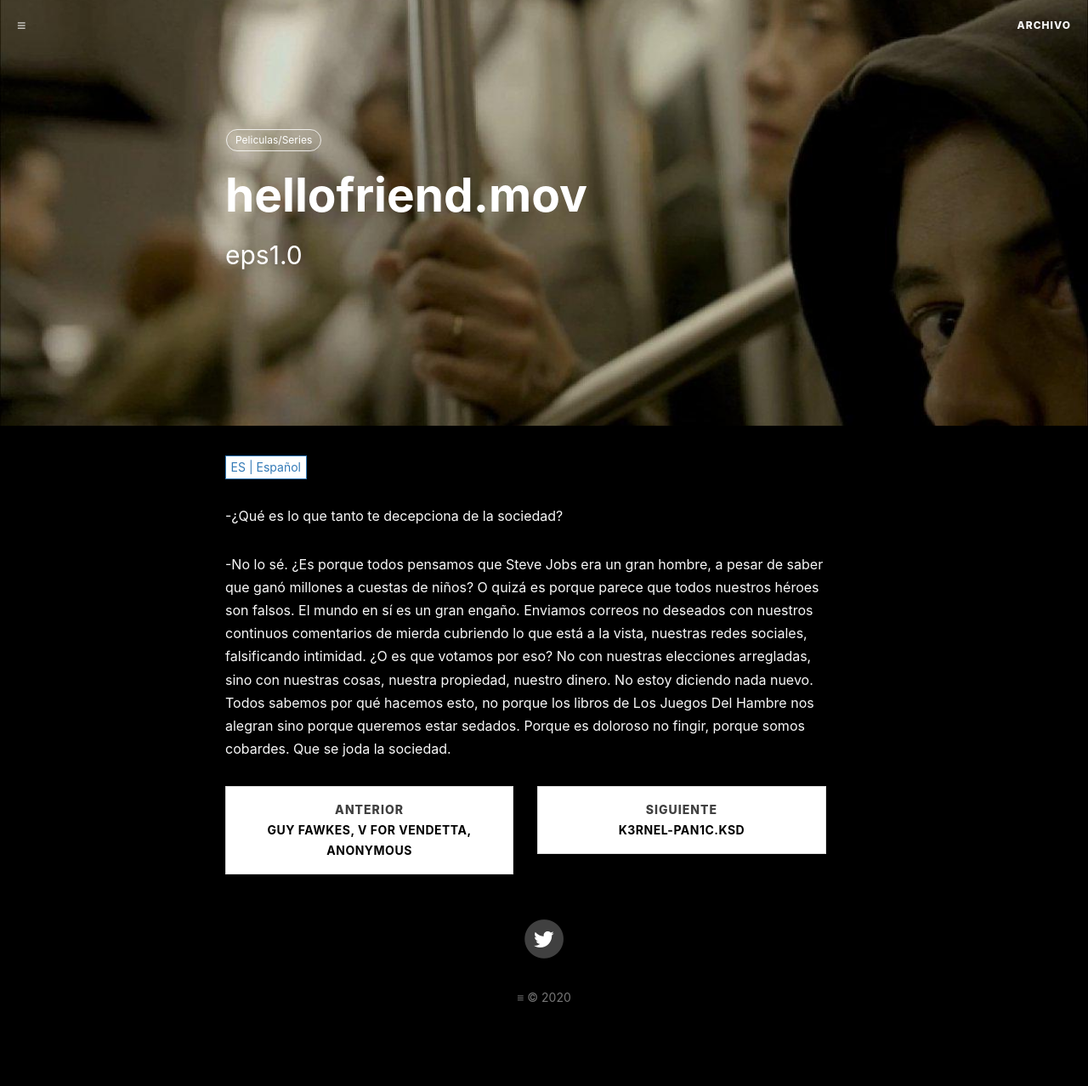
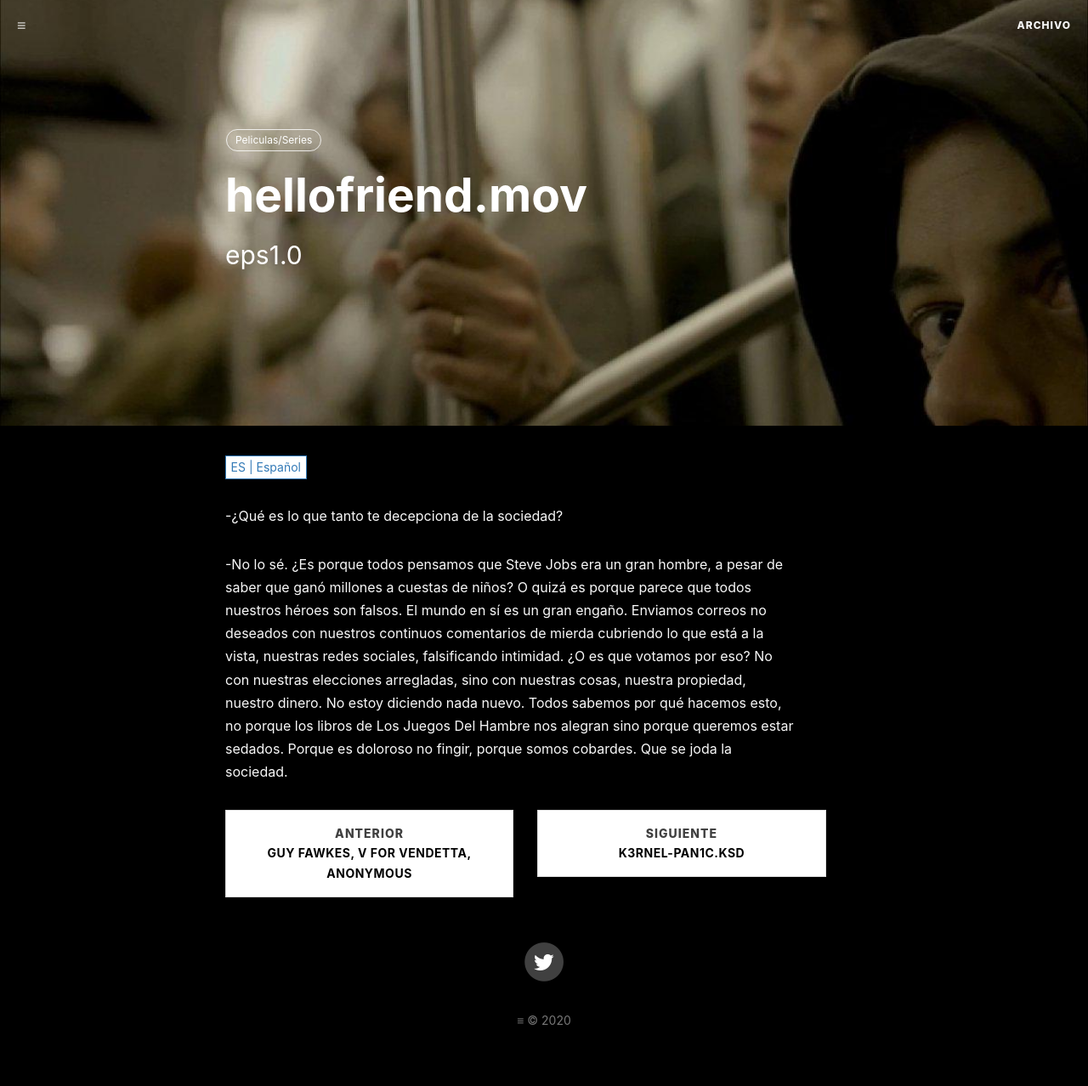
Before and after one commit to eugeniosaintemarie/notes, a Jekyll site: the page built from _posts/2019-12-29-mrrobothellofriend.markdown, in a window 1280 px wide. Shown: the whole page at 85% size. Built offline with Jekyll 4.4.1, drawn with Linux system fonts in a browser that asks for light colours; comment, search, counter and statistics services are not loaded; before the commit the page ends 1251 px from its top, so only the background shows below that.

Commit message:
Update 2019-12-29-mrrobothellofriend.markdown

```diff
--- a/_posts/2019-12-29-mrrobothellofriend.markdown
+++ b/_posts/2019-12-29-mrrobothellofriend.markdown
@@ -11,9 +11,12 @@
   - Peliculas/Series
 ---
 
--¿Qué es lo que tanto te decepciona de la sociedad?
+<div class="es post-container">
+    {% capture about_es %}{% include posts/2019-12-29-mrrobothellofriend/es.md %}{% endcapture %}
+    {{ about_es | markdownify }}
+</div>
 
--No lo sé. ¿Es porque todos pensamos que Steve Jobs era un gran hombre, a pesar de saber que ganó millones a cuestas de niños? O quizá es porque parece que todos nuestros héroes son falsos.
-El mundo en sí es un gran engaño. Enviamos correos no deseados con nuestros continuos comentarios de mierda cubriendo lo que está a la vista, nuestras redes sociales, falsificando intimidad. ¿O es que votamos por eso? No con nuestras elecciones arregladas, sino con nuestras cosas, nuestra propiedad, nuestro dinero.
-No estoy diciendo nada nuevo. Todos sabemos por qué hacemos esto, no porque los libros de Los Juegos Del Hambre nos alegran sino porque queremos estar sedados. Porque es doloroso no fingir, porque somos cobardes.
-Que se joda la sociedad.
+<div class="en post-container">
+    {% capture about_en %}{% include posts/2019-12-29-mrrobothellofriend/en.md %}{% endcapture %}
+    {{ about_en | markdownify }}
+</div>
```
